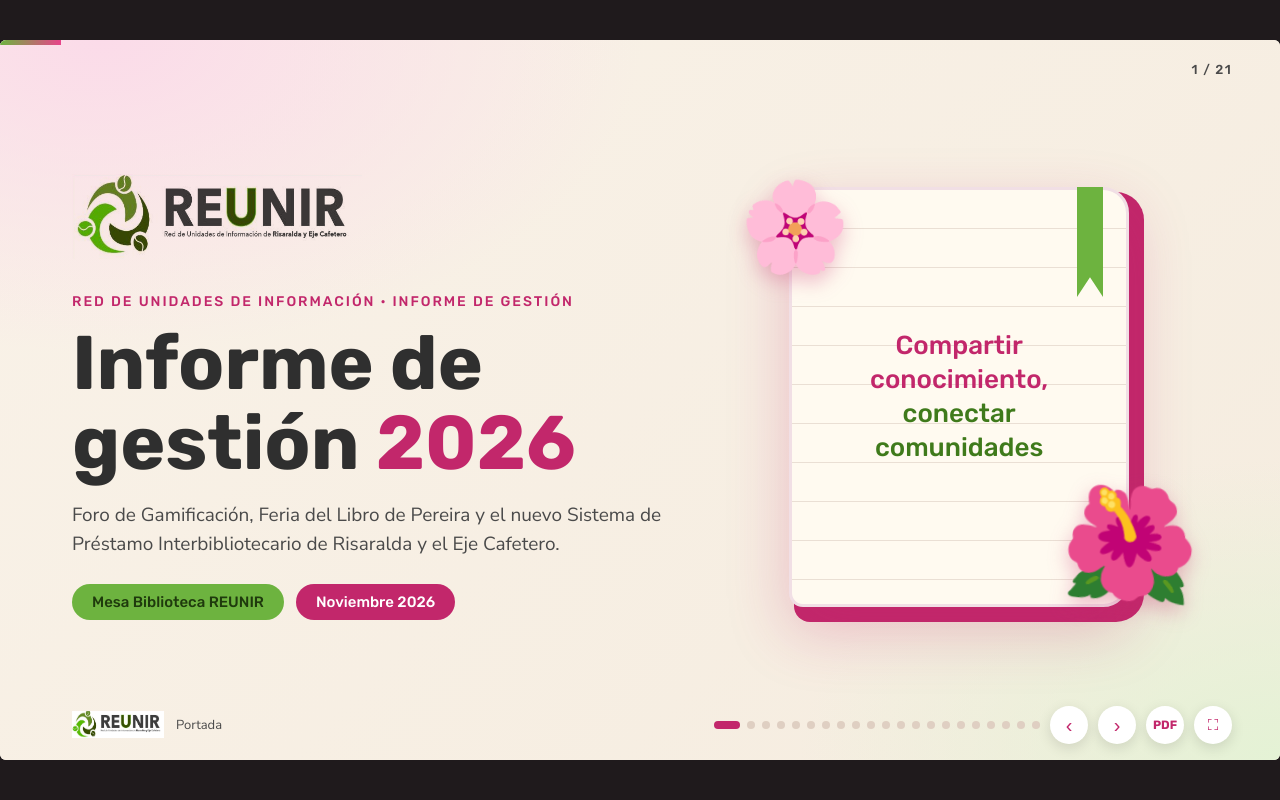
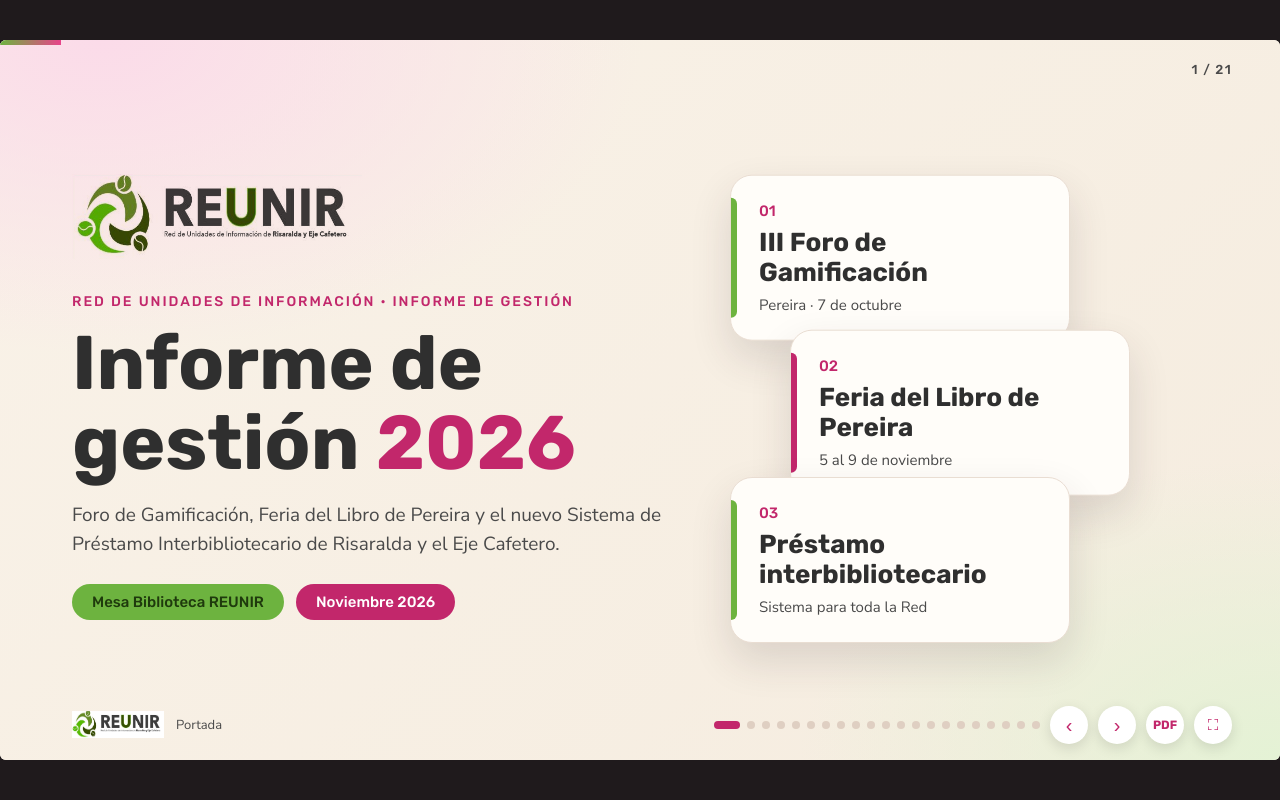
Before and after one commit to REKOL08/informe-reunir-2026, a plain HTML site: page index.html in a window 1280 px wide. Drawn offline with Linux system fonts and the light colour scheme.

Commit message:
Quitar flores y pétalos de la feria; portada neutral para el informe
Co-Authored-By: Claude Sonnet 5.5 <noreply@anthropic.com>

```diff
--- a/index.html
+++ b/index.html
@@ -199,11 +199,11 @@ body.print #pdf,body.print #nav,body.print #bar,body.print #num,body.print #peta
 body.print .brand{position:absolute}
 @page{size:1280px 720px;margin:0}
 @media print{body{overflow:visible;background:#fff}}
-</style>
+.hero{flex:.9;position:relative;height:460px}.hc{position:absolute;width:340px;padding:24px 28px;border-radius:22px;background:#fffdf9;border:1px solid #e9ddd2;box-shadow:0 18px 40px rgba(60,40,50,.14)}.hc small{font-family:var(--head);color:var(--mag);font-size:15px}.hc b{display:block;font-family:var(--head);font-size:26px;line-height:1.15;margin:6px 0}.hc span{color:var(--soft);font-size:15px}.hc:before{content:"";position:absolute;left:0;top:22px;bottom:22px;width:6px;border-radius:0 6px 6px 0;background:var(--green)}.c1{left:20px;top:10px}.c2{left:80px;top:165px}.c2:before{background:var(--mag)}.c3{left:20px;top:320px}.hc{animation:fl 6s ease-in-out infinite}.c2{animation-delay:-2s}.c3{animation-delay:-4s}@keyframes fl{50%{transform:translateY(-10px)}}</style>
 </head>
 <body>
 <div id="viewport"><div id="stage">
-<div id="bar"></div><div id="num"></div><div id="petals"></div>
+<div id="bar"></div><div id="num"></div>
 
 <!-- 1 PORTADA -->
 <section class="slide" data-t="Portada">
@@ -215,12 +215,7 @@ body.print .brand{position:absolute}
       <p class="lead a" style="--d:.6">Foro de Gamificación, Feria del Libro de Pereira y el nuevo Sistema de Préstamo Interbibliotecario de Risaralda y el Eje Cafetero.</p>
       <div style="margin-top:26px;display:flex;gap:12px" class="a" style="--d:.8"><span class="pill g">Mesa Biblioteca REUNIR</span><span class="pill m">Noviembre 2026</span></div>
     </div>
-    <div class="book a z" style="--d:.5">
-      <div class="cv"></div><div class="pg"></div><div class="bk"></div>
-      <div class="flower" style="left:6%;top:6%">🌸</div>
-      <div class="flower" style="right:2%;bottom:6%;font-size:110px;animation-delay:1.5s">🌺</div>
-      <div style="position:relative;z-index:2;text-align:center;font-family:var(--head);color:var(--mag);font-size:26px;line-height:1.3;padding:0 70px">Compartir<br>conocimiento,<br><span style="color:var(--dgreen)">conectar<br>comunidades</span></div>
-    </div>
+    <div class="hero a z" style="--d:.5"><div class="hc c1"><small>01</small><b>III Foro de Gamificación</b><span>Pereira · 7 de octubre</span></div><div class="hc c2"><small>02</small><b>Feria del Libro de Pereira</b><span>5 al 9 de noviembre</span></div><div class="hc c3"><small>03</small><b>Préstamo interbibliotecario</b><span>Sistema para toda la Red</span></div></div>
   </div>
 </section>
 
@@ -549,7 +544,7 @@ if(isPrint)document.body.classList.add('print');
 function fit(){if(isPrint)return;var s=Math.min(innerWidth/1280,innerHeight/720);stage.style.transform='scale('+s+')'}
 addEventListener('resize',fit);fit();
 /* petals */
-var pe=qs('#petals');for(var i=0;i<16;i++){var p=document.createElement('i');p.className='petal';p.style.left=Math.random()*100+'%';p.style.setProperty('--x',(Math.random()*160-80)+'px');p.style.animationDuration=(9+Math.random()*9)+'s';p.style.animationDelay=(-Math.random()*16)+'s';p.style.background=Math.random()>.7?'#6DB33F':'#E8438A';pe.appendChild(p)}
+
 /* dots */
 var dots=qs('#dots');slides.forEach(function(s,i){var d=document.createElement('i');d.title=s.dataset.t;d.onclick=function(){go(i)};dots.appendChild(d)});
 /* counters */
```
Also changed, not shown: 1 other file.
